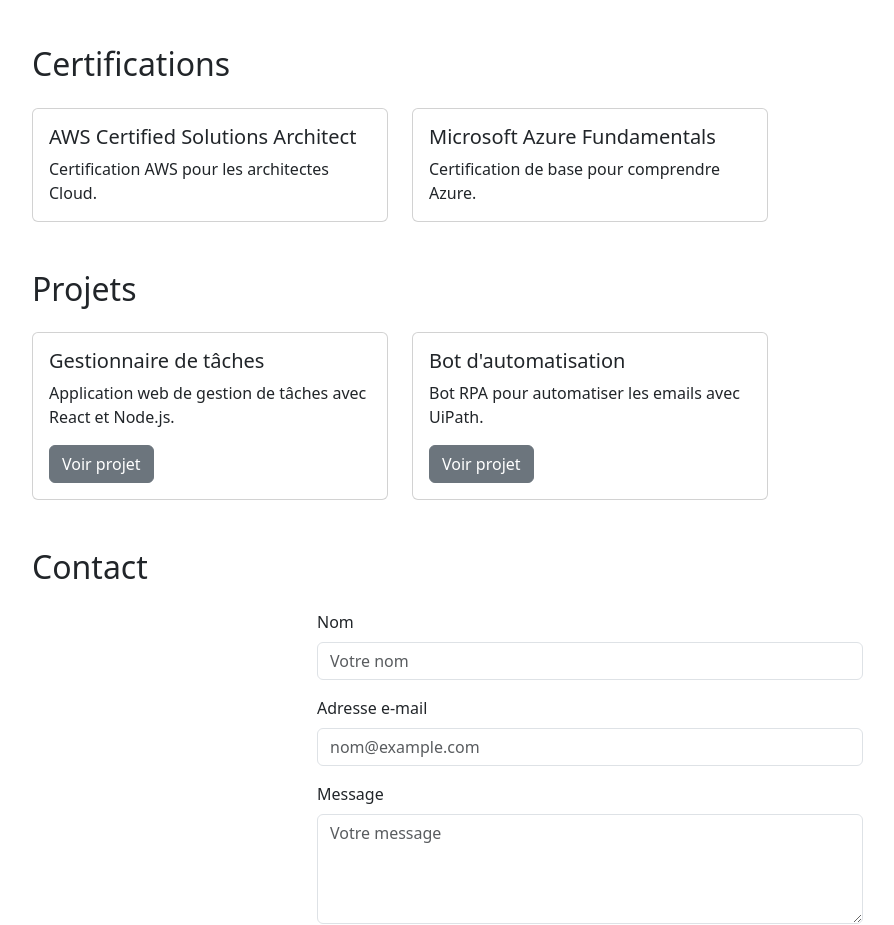
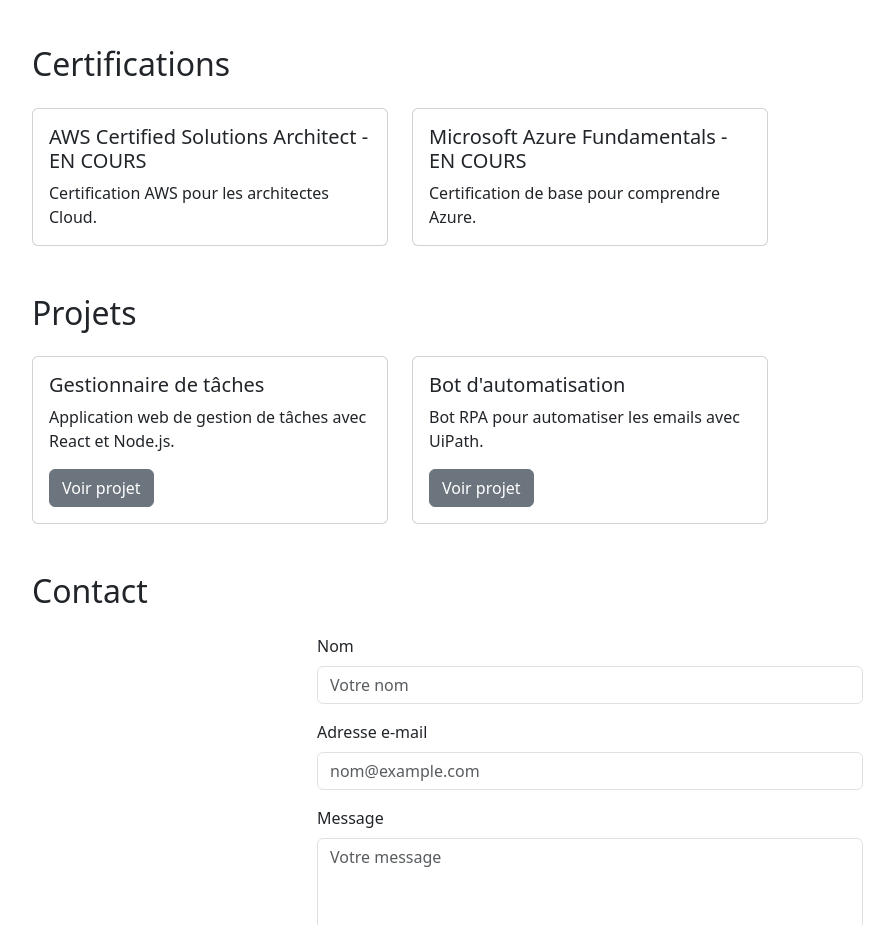
Before and after one commit to TomJanusz/TomJanusz.Github.io, a plain HTML site: page index.html in a window 1280 px wide. Shown: the part 1549-2474 px from the top of the page, without its empty margins (50-944 px from the left). Drawn offline with nearby package versions, Linux system fonts and the light colour scheme.

Commit message:
Changement Certification

```diff
--- a/index.html
+++ b/index.html
@@ -240,7 +240,7 @@
                 <div class="col-md-4">
                     <div class="card h-100">
                         <div class="card-body">
-                            <h5 class="card-title">AWS Certified Solutions Architect</h5>
+                            <h5 class="card-title">AWS Certified Solutions Architect - EN COURS</h5>
                             <p class="card-text">Certification AWS pour les architectes Cloud.</p>
                         </div>
                     </div>
@@ -248,7 +248,7 @@
                 <div class="col-md-4">
                     <div class="card h-100">
                         <div class="card-body">
-                            <h5 class="card-title">Microsoft Azure Fundamentals</h5>
+                            <h5 class="card-title">Microsoft Azure Fundamentals - EN COURS</h5>
                             <p class="card-text">Certification de base pour comprendre Azure.</p>
                         </div>
                     </div>
```
